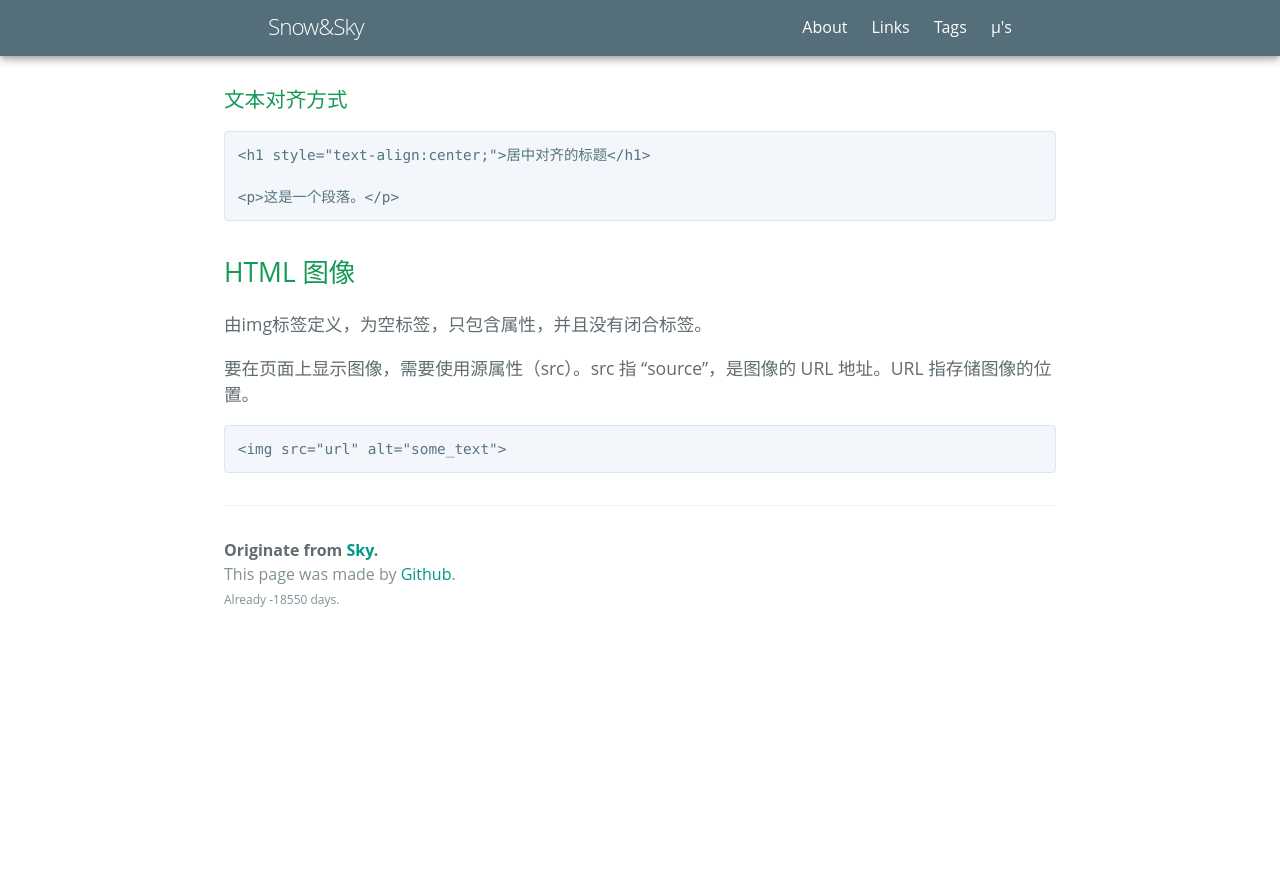
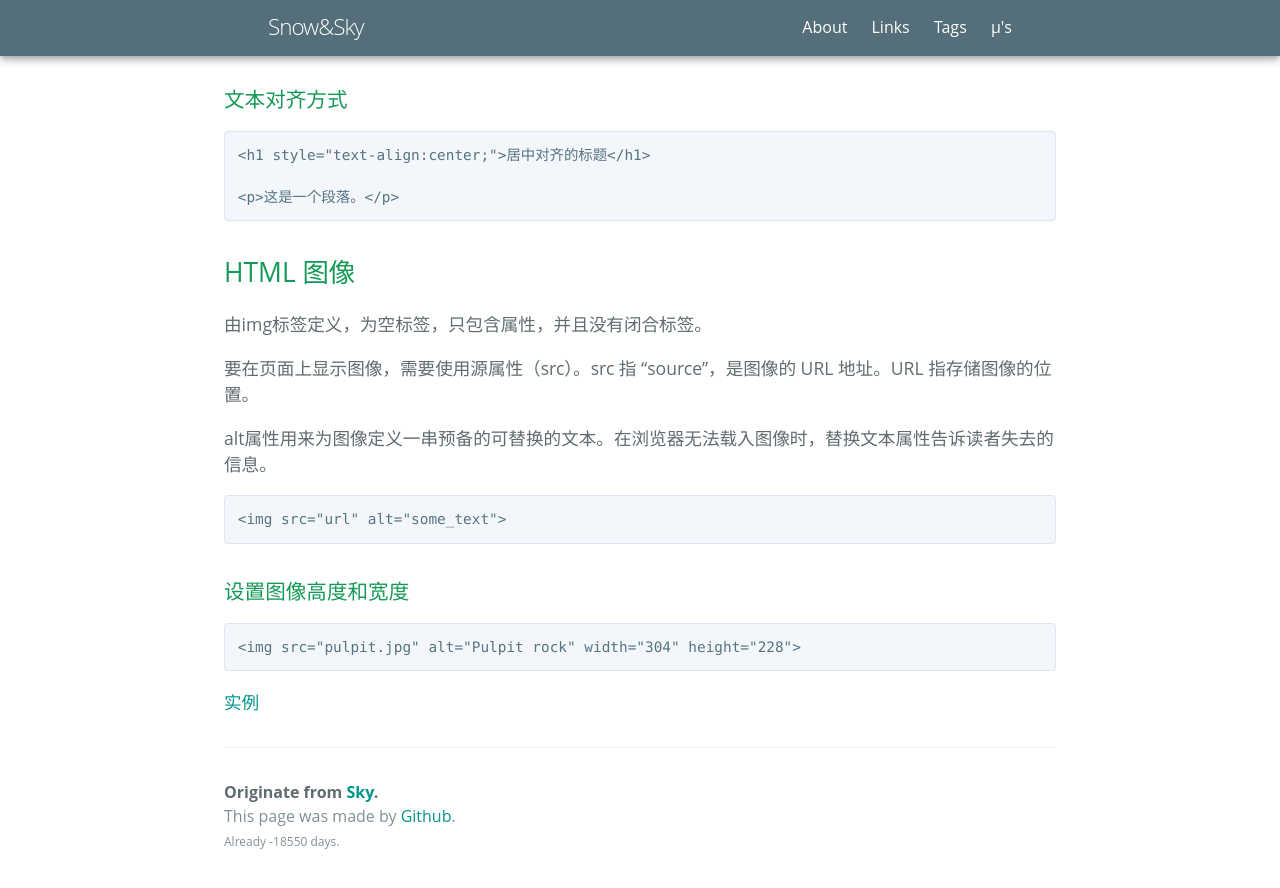
Before and after one commit to NishikinoSky/NishikinoSky.github.io, a Jekyll site: the page built from _posts/2021-5-5-HTML.md, in a window 1280 px wide and 900 px high, scrolled down 7195 px. Shown: the top 888 px of the window. Built offline with Jekyll 4.4.1, drawn with Linux system fonts in a browser that asks for light colours; some web fonts are replaced; before the commit the page ends 7853 px from its top, so only the background shows below that.

Commit message:
Update 2021-5-5-HTML.md

```diff
--- a/_posts/2021-5-5-HTML.md
+++ b/_posts/2021-5-5-HTML.md
@@ -231,4 +231,12 @@ font-family（字体），color（颜色），font-size（字体大小）
 
 要在页面上显示图像，需要使用源属性（src）。src 指 "source"，是图像的 URL 地址。URL 指存储图像的位置。
 
+alt属性用来为图像定义一串预备的可替换的文本。在浏览器无法载入图像时，替换文本属性告诉读者失去的信息。
+
     <img src="url" alt="some_text">
+
+### 设置图像高度和宽度
+
+    <img src="pulpit.jpg" alt="Pulpit rock" width="304" height="228">
+
+[实例](https://www.runoob.com/html/html-images.html)
```
